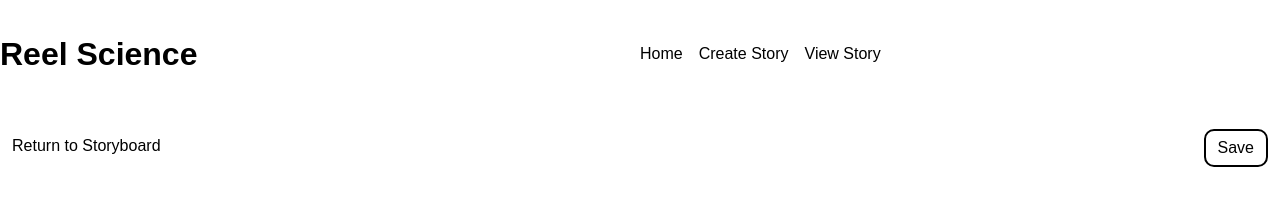
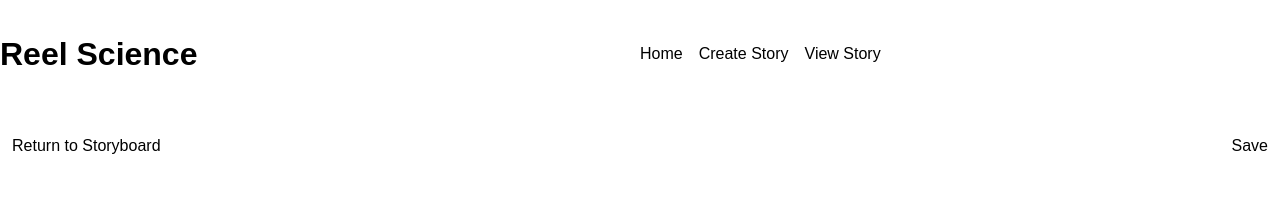
Before and after one commit to Jonathan-Wong-Code/apply-digital-hackathon-for-good, a React (Create React App) app: page /createPanel in a window 1280 px wide. Shown: the top 212 px of the page. Built offline with nearby package versions, Linux system fonts and the light colour scheme.

Commit message:
adding and editing story.

```diff
--- a/src/containers/CreatePanel/createPanel.css
+++ b/src/containers/CreatePanel/createPanel.css
@@ -20,13 +20,7 @@
   margin-right: auto;
 }
 
-.createPanel__button--save {
-  border: 2px solid black;
-  border-radius: 10px;
-  margin-right: 12px;
-}
-
-.createPanel__button--delete {
+.createPanel__button--delete:hover  {
 
 }
 
--- a/src/containers/EditPanel/index.js
+++ b/src/containers/EditPanel/index.js
@@ -5,6 +5,7 @@ import {useHistory} from 'react-router-dom'
 import StoryPanel from '../../components/StoryPanel'
 import { useStoryState } from "../../contexts/story";
 import { useStoryDispatch } from "../../contexts/story";
+import trashCan from "../../images/trashCan.png";
 
 const EditPanel = () => {
 
@@ -16,13 +17,14 @@ const history = useHistory();
 const [caption, setCaption] = useState('');
 const [image, setImage] = useState('');
 
+const contextStory = stories.find(story => story.id === params.id)
+const indexOfSlide = stories.indexOf(contextStory)
+
 
 useEffect(() => {
 
   if (params && params.id) {
-    const contextStory = stories.find(story => story.id === params.id)
     const {img, text} = contextStory;
-    console.log(contextStory)
     if (text) {
       setAddText(true)
       setCaption(text)
@@ -92,13 +94,35 @@ useEffect(() => {
     deletePanel(params.id)
   }
 
+  // const goToNextPage = () => {
+  //   const contextStory = stories.find(story => story.id === params.id)
+  //   stories.indexOf(contextStory)
+
+
+  // }
+
+  const goToPreviousPage = () => {
+
+
+
+  }
+
 
   return (
     <div className="createPanel">
       <div style={{display: "flex", }}>
         <Link to="/createStory" className="createPanel__button createPanel__button--return">Return to Storyboard</Link>
         <button className="createPanel__button createPanel__button--save" onClick={(e) => handleSubmit(e)}>Save</button>
-        <button className="createPanel__button createPanel__button--delete" onClick={(e) => handleDelete(e)}>Delete</button>
+        <div style={{display: 'flex'}}>
+         <button className="create-story__delete-button" onClick={(e) => handleDelete(e)}>
+            <span style={{ marginRight: "8px" }}>Delete</span>
+            <img
+              src={trashCan}
+              alt=""
+              style={{ width: "25px", height: "29px" }}
+            />
+          </button>
+        </div>
       </div>
 
       <StoryPanel
@@ -110,6 +134,33 @@ useEffect(() => {
         handleText={handleText}
         handleTextAdd={handleTextAdd}
       />
+
+      {/* <div className="read-story__button-container">
+        <div className="read-story__button-container">
+          <button onClick={goToPreviousPage} className="read-story__button">
+            <img src={leftArrow} alt="" style={{}} />
+            <span
+              className="read-story__button-label"
+              style={{ marginLeft: 16, fontSize: 16 }}
+            >
+              Previous
+            </span>
+          </button>
+          <button onClick={goToNextPage} className="read-story__button">
+            <span
+              className="read-story__button-label"
+              style={{ marginRight: 16, fontSize: 16 }}
+            >
+              Next
+            </span>
+            <img
+              src={rightArrow}
+              alt=""
+              style={{ width: 50, height: "auto" }}
+            />
+          </button>
+        </div>
+      </div> */}
     </div>
   )
 }
```
Also changed, not shown: src/images/trash.png (added).
